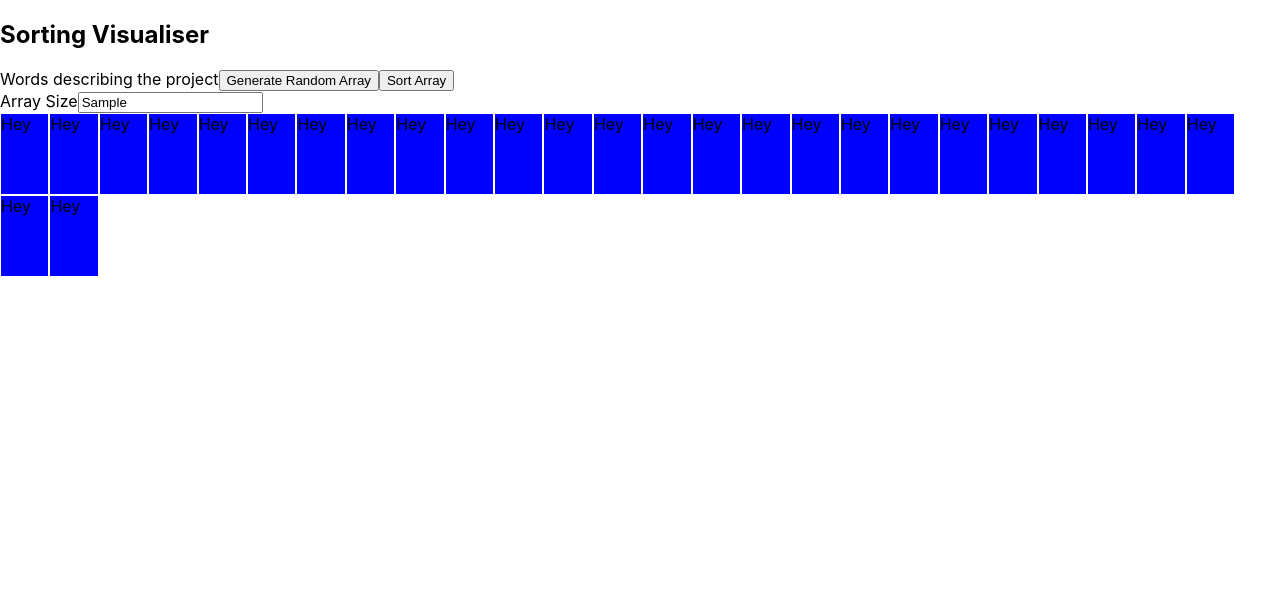
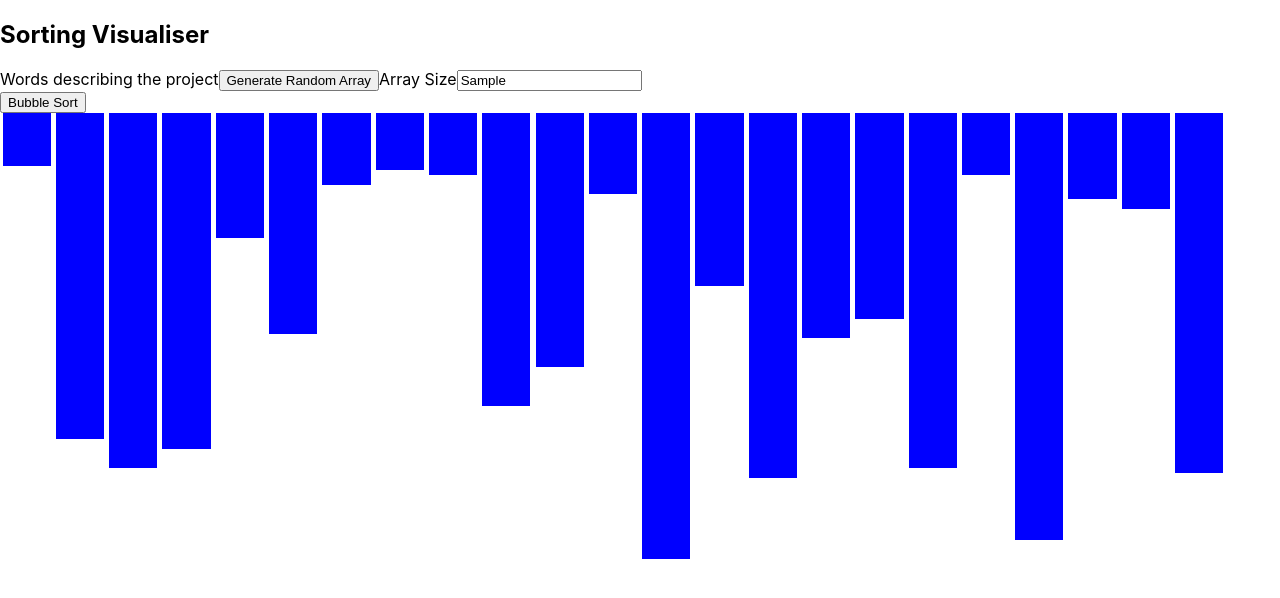
Before and after one commit to TaiyeI/SortingVisualiser, a React (Create React App) app: page / in a window 1280 px wide. Both pictures are taken after typing "Sample" into the empty fields and a click on the button "Generate Random Array". Shown: the top 598 px of the page. Built offline with nearby package versions, Linux system fonts and the light colour scheme.

Commit message:
Creating Array and beginnig bubble sort

```diff
--- a/src/SortingVisualer/SortingArray.css
+++ b/src/SortingVisualer/SortingArray.css
@@ -6,9 +6,8 @@
 }
 .div{
     background-color: blue;
-    height: 10vh;
     float: left;
-    margin: 1px;
-    padding: 0px;
+    margin-left: 0.2vw;
+    margin-right: 0.2vw;
 
 }
--- a/src/SortingVisualer/SortingArray.js
+++ b/src/SortingVisualer/SortingArray.js
@@ -1,20 +1,49 @@
-import React from 'react';
+import React, { useState } from 'react';
 import './SortingArray.css';
 
 function SortingArray(props){
 
-    var divs = [];
-
+    //var divs = [];
+    const [divs = [], setdivs] = useState();
+    var divHeightArray = [];
 
     for (var i=0; i < props.arraySize; i++){
-       divs.push(<div className="div" style={{width: (100/props.arraySize)+ "vw"}}>
-        <p1>Hey</p1>
+        var divHeight = Math.floor(Math.random()*100)
+        divHeightArray.push(divHeight);
+        divs.push(<div className="div" style={{width: (100/props.arraySize - 0.4)+ "vw" , height: (0.6*divHeight) + "vh"}}>
+        <p1></p1>
         </div>)
 
     }
+
+    const BubbleSort = () =>{
+        var unsorted = true;
+        var x = props.arraySize - 1;
+        while (unsorted === true){
+            unsorted = false
+            for (var i=0; i < x; i++){
+                if (divHeightArray[i] > divHeightArray[i+1]){
+                    unsorted = true
+                    var temp = divHeightArray[i]
+                    var divstemp = setdivs[i]
+                    divHeightArray[i] = divHeightArray[i+1]
+                    setdivs[i] = setdivs[i+1]
+                    divHeightArray[i+1] = temp
+                    setdivs[i+1] = divstemp
+                    console.log(divHeightArray);
+                }
+                //console.log(unsorted);
+            }
+            //unsorted = false
+        }
+    }
+
     return(
-        <div className="divbar">{divs}</div>
-)
+        <div>
+            <button onClick={BubbleSort}>Bubble Sort</button>
+            <div className="divbar">{divs}</div>
+        </div>
+    )
 
 
 }
--- a/src/SortingVisualer/SortingVis.js
+++ b/src/SortingVisualer/SortingVis.js
@@ -4,14 +4,27 @@ import SortingArray from './SortingArray'
 function SortingVis(){
 
     const sortSpeed = 1;
+    //var num;
 
-    const [arraySize, setarraySize] = useState(5);
+    const [arraySize, setarraySize] = useState();
 
 
     const RandomArray = () =>{
-        setarraySize(5 + Math.floor(Math.random()*100));
+        setarraySize(2 + Math.floor(Math.random()*100));
         console.log(arraySize);
     }
+
+    const arraychange = (num) =>{
+        if (num > 2 && num < 100){
+            setarraySize(num);
+        }
+        else{
+            setarraySize(arraySize);
+        }
+    }
+
+
+
 
 
     return(
@@ -19,11 +32,9 @@ function SortingVis(){
             <h2>Sorting Visualiser</h2>
             <p1>Words describing the project</p1>
             <button onClick={RandomArray}>Generate Random Array</button>
-            <button>Sort Array</button>
-            <form>
-                <label for='Asize'>Array Size</label>
-                <input type="text" id="Asize" name = "Asize"></input>
-            </form>
+            <label>Array Size</label>
+            <input type="text" onChange={e => {arraychange(e.target.value)}}></input>
+
 
 
 
```
Also changed, not shown: 1 other file (tests, documents, lock files or other folders).
